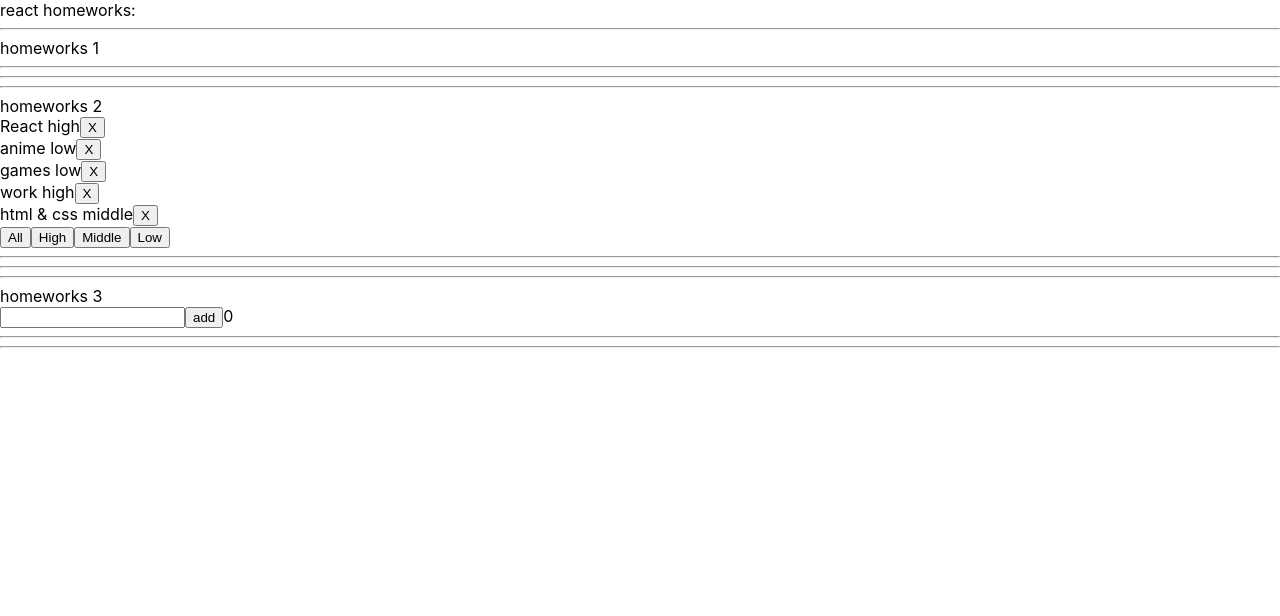
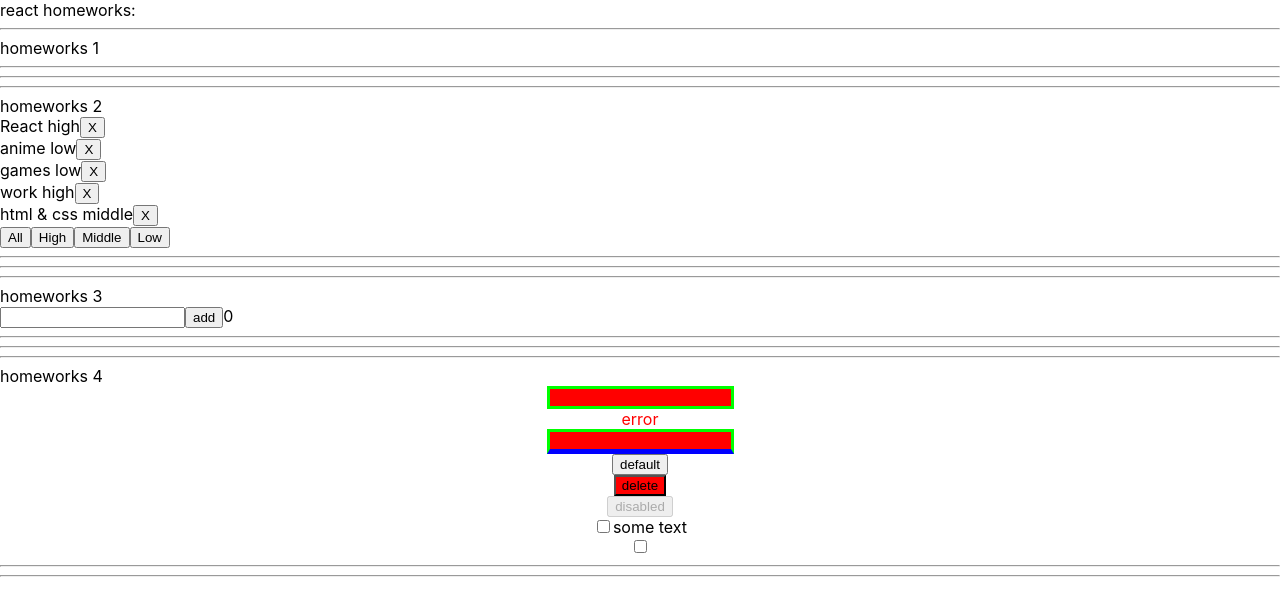
Before and after one commit to m4nchkin/m4nchkin.github.io, a React (Create React App) app: page / in a window 1280 px wide. Shown: the top 616 px of the page. Built offline with nearby package versions, Linux system fonts and the light colour scheme.

Commit message:
Initial commit

```diff
--- a/src/p1-main/m1-ui/u1-app/App.tsx
+++ b/src/p1-main/m1-ui/u1-app/App.tsx
@@ -3,6 +3,7 @@
 import HW1 from '../../../p2-homeworks/h1/HW1'
 import HW2 from "../../../p2-homeworks/h2/HW2";
 import HW3 from "../../../p2-homeworks/h3/HW3";
+import HW4 from "../../../p2-homeworks/h4/HW4";
 
 function App() {
     return (
@@ -11,7 +12,7 @@
             <HW1/>
             <HW2/>
             <HW3/>
-            {/*<HW4/>*/}
+            <HW4/>
             {/*<HW5/>*/}
 
         </div>
--- a/src/p2-homeworks/h3/Greeting.module.css
+++ b/src/p2-homeworks/h3/Greeting.module.css
@@ -1,7 +1,6 @@
 .someClass {
     color:red;
 }
-
 .error {
     border: 1px solid red;
 }
--- a/src/p2-homeworks/h3/Greeting.tsx
+++ b/src/p2-homeworks/h3/Greeting.tsx
@@ -15,7 +15,7 @@
 //     {name, setNameCallback, addUser, error, totalUsers} // деструктуризация пропсов
 // )
 function Greeting(props: GreetingPropsType) {
-    const inputClass = s.error // need to fix with (?:)
+    const inputClass = s.error  // need to fix with (?:)
 
     return (
         <div>
--- a/src/p2-homeworks/h3/GreetingContainer.tsx
+++ b/src/p2-homeworks/h3/GreetingContainer.tsx
@@ -28,6 +28,7 @@
             setName('')
         } else {
             setError('Name is required!')
+            setName('')
         }
     }
 
--- a/src/p2-homeworks/h4/HW4.tsx
+++ b/src/p2-homeworks/h4/HW4.tsx
@@ -13,7 +13,11 @@
             alert('введите текст...')
         } else {
             alert(text) // если нет ошибки показать текст
+            setText('')
         }
+    }
+    const textDelete = () => {
+        setText('')
     }
 
     const [checked, setChecked] = useState<boolean>(false)
@@ -45,7 +49,7 @@
 
                 <SuperButton
                     red // пропсу с булевым значением не обязательно указывать true
-                    onClick={showAlert}
+                    onClick={textDelete}
                 >
                     delete {/*// название кнопки попадёт в children*/}
                 </SuperButton>
--- a/src/p2-homeworks/h4/common/c1-SuperInputText/SuperInputText.tsx
+++ b/src/p2-homeworks/h4/common/c1-SuperInputText/SuperInputText.tsx
@@ -29,13 +29,15 @@
         && onChange(e) // то передать ему е (поскольку onChange не обязателен)
 
         onChangeText && onChangeText(e.currentTarget.value)
+
     }
     const onKeyPressCallback = (e: KeyboardEvent<HTMLInputElement>) => {
         onKeyPress && onKeyPress(e);
 
         onEnter // если есть пропс onEnter
         && e.key === 'Enter' // и если нажата кнопка Enter
-        && onEnter() // то вызвать его
+        && onEnter() // то вызвать егo
+
     }
 
     const finalSpanClassName = `${s.error} ${spanClassName ? spanClassName : ''}`
@@ -46,9 +48,8 @@
             <input
                 type={'text'}
                 onChange={onChangeCallback}
-                onKeyPress={onKeyPressCallback}
+                onKeyDown={onKeyPressCallback}
                 className={finalInputClassName}
-
                 {...restProps} // отдаём инпуту остальные пропсы если они есть (value например там внутри)
             />
             {error && <span className={finalSpanClassName}>{error}</span>}
--- a/src/p2-homeworks/h4/common/c3-SuperCheckbox/SuperCheckbox.tsx
+++ b/src/p2-homeworks/h4/common/c3-SuperCheckbox/SuperCheckbox.tsx
@@ -20,8 +20,11 @@
     }
 ) => {
     const onChangeCallback = (e: ChangeEvent<HTMLInputElement>) => {
+        onChangeChecked?.(e.currentTarget.checked)
+        onChange?.(e)
         // сделайте так чтоб работал onChange и onChangeChecked
     }
+
 
     const finalInputClassName = `${s.checkbox} ${className ? className : ''}`
 
```
Also changed, not shown: src/p2-homeworks/h4/common/c1-SuperInputText/SuperInputText.module.css (line endings or trailing spaces).
